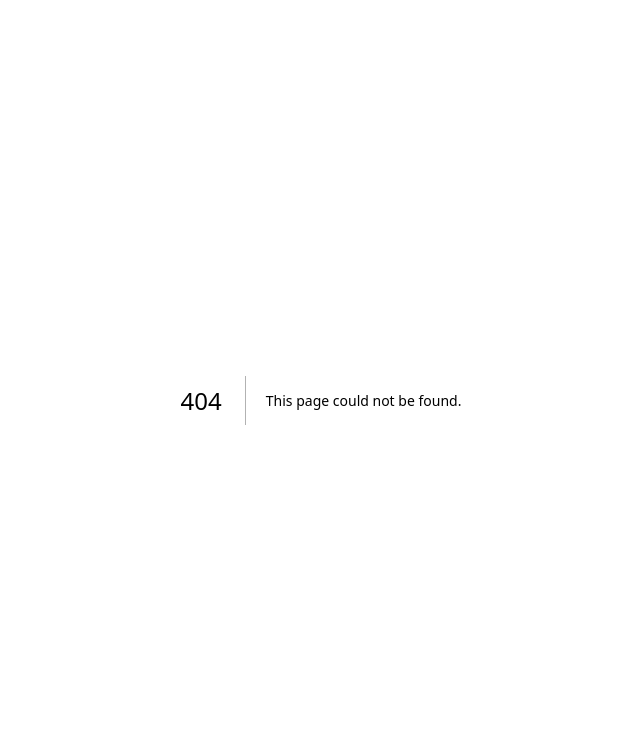
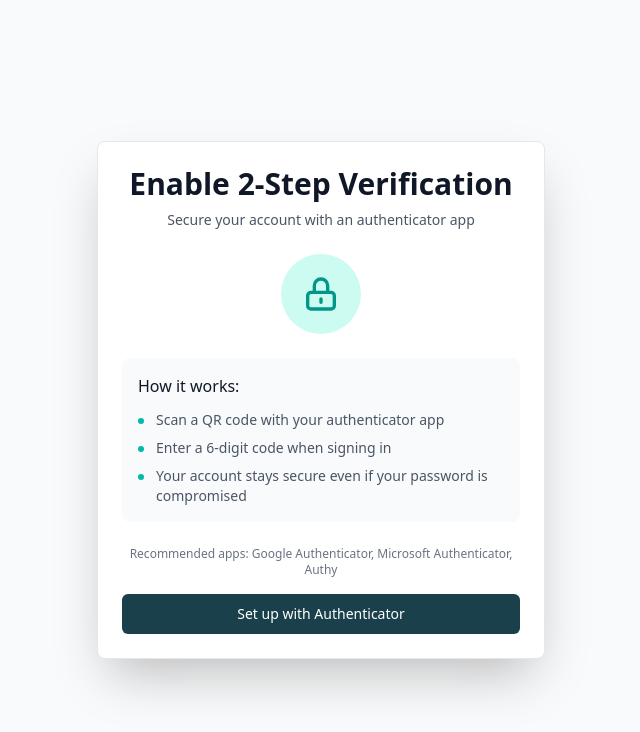
Before and after one commit to KhushiGusain/authentication-screens-assignment, a Next.js app: page /twofactor/enable in a window 1280 px wide. Before the commit this address had no page. Shown: the top 732 px of the page, without its empty margins (319-959 px from the left). Built offline with nearby package versions, Linux system fonts and the light colour scheme; sample sign-in values are in the browser's storage.

Commit message:
Add 2FA enable and QR code pages with authentication guards

```diff
--- a/src/app/dashboard/page.js
+++ b/src/app/dashboard/page.js
@@ -6,6 +6,7 @@ export default function DashboardPage() {
   const router = useRouter();
 
   const handleLogout = () => {
+    localStorage.removeItem('isAuthenticated');
     router.push('/login');
   };
 
@@ -26,9 +27,15 @@ export default function DashboardPage() {
           <div className="space-y-4">
             <div className="bg-gray-50 rounded-lg p-4">
               <h2 className="text-lg font-semibold text-gray-800 mb-2">Dashboard</h2>
-              <p className="text-sm text-gray-600">
+              <p className="text-sm text-gray-600 mb-3">
                 This is your dashboard. You can add your content here.
               </p>
+              <button
+                onClick={() => router.push('/twofactor/enable')}
+                className="text-sm text-teal-600 hover:text-teal-500 font-medium underline"
+              >
+                Enable 2-Step Verification
+              </button>
             </div>
 
             <button
--- a/src/app/login/page.js
+++ b/src/app/login/page.js
@@ -3,6 +3,7 @@
 import { useState } from 'react';
 import { FaEnvelope, FaLock } from 'react-icons/fa';
 import Link from 'next/link';
+import { useRouter } from 'next/navigation';
 import Input from '../../components/ui/Input';
 import Button from '../../components/ui/Button';
 import FormCard from '../../components/ui/FormCard';
@@ -16,6 +17,7 @@ export default function LoginPage() {
   const [errors, setErrors] = useState({});
   const [showPassword, setShowPassword] = useState(false);
   const [isLoading, setIsLoading] = useState(false);
+  const router = useRouter();
 
   const handleInputChange = (e) => {
     const { name, value } = e.target;
@@ -66,7 +68,10 @@ export default function LoginPage() {
 
       console.log('Login data:', formData);
 
+      localStorage.setItem('isAuthenticated', 'true');
+
       alert('Login successful! Redirecting to dashboard...');
+      router.push('/dashboard');
 
     } catch (error) {
       console.error('Login error:', error);
--- /dev/null
+++ b/src/app/twofactor/enable/page.js
@@ -0,0 +1,103 @@
+'use client';
+
+import { useState, useEffect } from 'react';
+import { useRouter } from 'next/navigation';
+import FormCard from '../../../components/ui/FormCard';
+import Button from '../../../components/ui/Button';
+
+export default function EnableTwoFactorPage() {
+  const [isAuthenticated, setIsAuthenticated] = useState(false);
+  const [isLoading, setIsLoading] = useState(true);
+  const router = useRouter();
+
+  useEffect(() => {
+    const checkAuth = async () => {
+      try {
+        await new Promise(resolve => setTimeout(resolve, 500));
+
+        const isLoggedIn = localStorage.getItem('isAuthenticated') === 'true';
+
+        if (!isLoggedIn) {
+          router.push('/login');
+          return;
+        }
+
+        setIsAuthenticated(true);
+      } catch (error) {
+        console.error('Auth check failed:', error);
+        router.push('/login');
+      } finally {
+        setIsLoading(false);
+      }
+    };
+
+    checkAuth();
+  }, [router]);
+
+  const handleSetupAuthenticator = () => {
+    router.push('/twofactor/qrcode');
+  };
+
+  if (isLoading) {
+    return (
+      <div className="min-h-screen bg-gray-50 flex items-center justify-center">
+        <div className="text-center">
+          <div className="animate-spin rounded-full h-8 w-8 border-b-2 border-teal-600 mx-auto mb-4"></div>
+          <p className="text-gray-600">Checking authentication...</p>
+        </div>
+      </div>
+    );
+  }
+
+  if (!isAuthenticated) {
+    return null;
+  }
+
+  return (
+    <FormCard
+      title="Enable 2-Step Verification"
+      subtitle="Secure your account with an authenticator app"
+    >
+      <div className="space-y-6">
+        <div className="text-center">
+          <div className="w-20 h-20 bg-teal-100 rounded-full flex items-center justify-center mx-auto mb-4">
+            <svg className="w-10 h-10 text-teal-600" fill="none" stroke="currentColor" viewBox="0 0 24 24">
+              <path strokeLinecap="round" strokeLinejoin="round" strokeWidth={2} d="M12 15v2m-6 4h12a2 2 0 002-2v-6a2 2 0 00-2-2H6a2 2 0 00-2 2v6a2 2 0 002 2zm10-10V7a4 4 0 00-8 0v4h8z" />
+            </svg>
+          </div>
+        </div>
+
+        <div className="bg-gray-50 rounded-lg p-4 space-y-3">
+          <h3 className="font-medium text-gray-900">How it works:</h3>
+          <ul className="text-sm text-gray-600 space-y-2">
+            <li className="flex items-start">
+              <span className="w-1.5 h-1.5 bg-teal-500 rounded-full mt-2 mr-3 flex-shrink-0"></span>
+              Scan a QR code with your authenticator app
+            </li>
+            <li className="flex items-start">
+              <span className="w-1.5 h-1.5 bg-teal-500 rounded-full mt-2 mr-3 flex-shrink-0"></span>
+              Enter a 6-digit code when signing in
+            </li>
+            <li className="flex items-start">
+              <span className="w-1.5 h-1.5 bg-teal-500 rounded-full mt-2 mr-3 flex-shrink-0"></span>
+              Your account stays secure even if your password is compromised
+            </li>
+          </ul>
+        </div>
+
+        <div className="text-center">
+          <p className="text-xs text-gray-500 mb-4">
+            Recommended apps: Google Authenticator, Microsoft Authenticator, Authy
+          </p>
+
+          <Button
+            onClick={handleSetupAuthenticator}
+            className="w-full"
+          >
+            Set up with Authenticator
+          </Button>
+        </div>
+      </div>
+    </FormCard>
+  );
+}
--- /dev/null
+++ b/src/app/twofactor/qrcode/page.js
@@ -0,0 +1,107 @@
+'use client';
+
+import { useState, useEffect } from 'react';
+import { useRouter } from 'next/navigation';
+import FormCard from '../../../components/ui/FormCard';
+import Button from '../../../components/ui/Button';
+
+export default function QrCodePage() {
+  const [isAuthenticated, setIsAuthenticated] = useState(false);
+  const [isLoading, setIsLoading] = useState(true);
+  const router = useRouter();
+
+  useEffect(() => {
+    const checkAuth = async () => {
+      try {
+        await new Promise(resolve => setTimeout(resolve, 500));
+
+        const isLoggedIn = localStorage.getItem('isAuthenticated') === 'true';
+
+        if (!isLoggedIn) {
+          router.push('/login');
+          return;
+        }
+
+        setIsAuthenticated(true);
+      } catch (error) {
+        console.error('Auth check failed:', error);
+        router.push('/login');
+      } finally {
+        setIsLoading(false);
+      }
+    };
+
+    checkAuth();
+  }, [router]);
+
+  const handleBack = () => {
+    router.push('/twofactor/enable');
+  };
+
+  const handleNext = () => {
+    alert('QR Code scanned! Next step would be to verify the setup.');
+  };
+
+  if (isLoading) {
+    return (
+      <div className="min-h-screen bg-gray-50 flex items-center justify-center">
+        <div className="text-center">
+          <div className="animate-spin rounded-full h-8 w-8 border-b-2 border-teal-600 mx-auto mb-4"></div>
+          <p className="text-gray-600">Loading...</p>
+        </div>
+      </div>
+    );
+  }
+
+  if (!isAuthenticated) {
+    return null;
+  }
+
+  return (
+    <FormCard
+      title="Scan QR Code"
+      subtitle="Use your authenticator app to scan this code"
+    >
+      <div className="space-y-6">
+        <div className="text-center space-y-4">
+          <div className="w-48 h-48 bg-gray-100 border-2 border-dashed border-gray-300 rounded-lg flex items-center justify-center mx-auto">
+            <div className="text-center">
+              <svg className="w-12 h-12 text-gray-400 mx-auto mb-2" fill="none" stroke="currentColor" viewBox="0 0 24 24">
+                <path strokeLinecap="round" strokeLinejoin="round" strokeWidth={2} d="M12 4v1m6 11h2m-6 0h-2v4m0-11v3m0 0h.01M12 12h4.01M16 20h4M4 12h4m12 0h.01M5 8h2a1 1 0 001-1V5a1 1 0 00-1-1H5a1 1 0 00-1 1v2a1 1 0 001 1zm12 0h2a1 1 0 001-1V5a1 1 0 00-1-1h-2a1 1 0 00-1 1v2a1 1 0 001 1zM5 20h2a1 1 0 001-1v-2a1 1 0 00-1-1H5a1 1 0 00-1 1v2a1 1 0 001 1z" />
+              </svg>
+              <p className="text-sm text-gray-500">QR Code Placeholder</p>
+            </div>
+          </div>
+
+          <div className="space-y-3">
+            <p className="text-gray-600">
+              Open your authenticator app and scan this QR code to set up two-step verification.
+            </p>
+            <div className="bg-blue-50 border border-blue-200 rounded-lg p-3">
+              <p className="text-sm text-blue-800">
+                <strong>Secret Key:</strong> JBSWY3DPEHPK3PXP
+              </p>
+            </div>
+          </div>
+        </div>
+
+        <div className="space-y-3">
+          <Button
+            onClick={handleNext}
+            className="w-full"
+          >
+            I've scanned the code
+          </Button>
+
+          <Button
+            variant="outline"
+            onClick={handleBack}
+            className="w-full"
+          >
+            Back
+          </Button>
+        </div>
+      </div>
+    </FormCard>
+  );
+}
```
